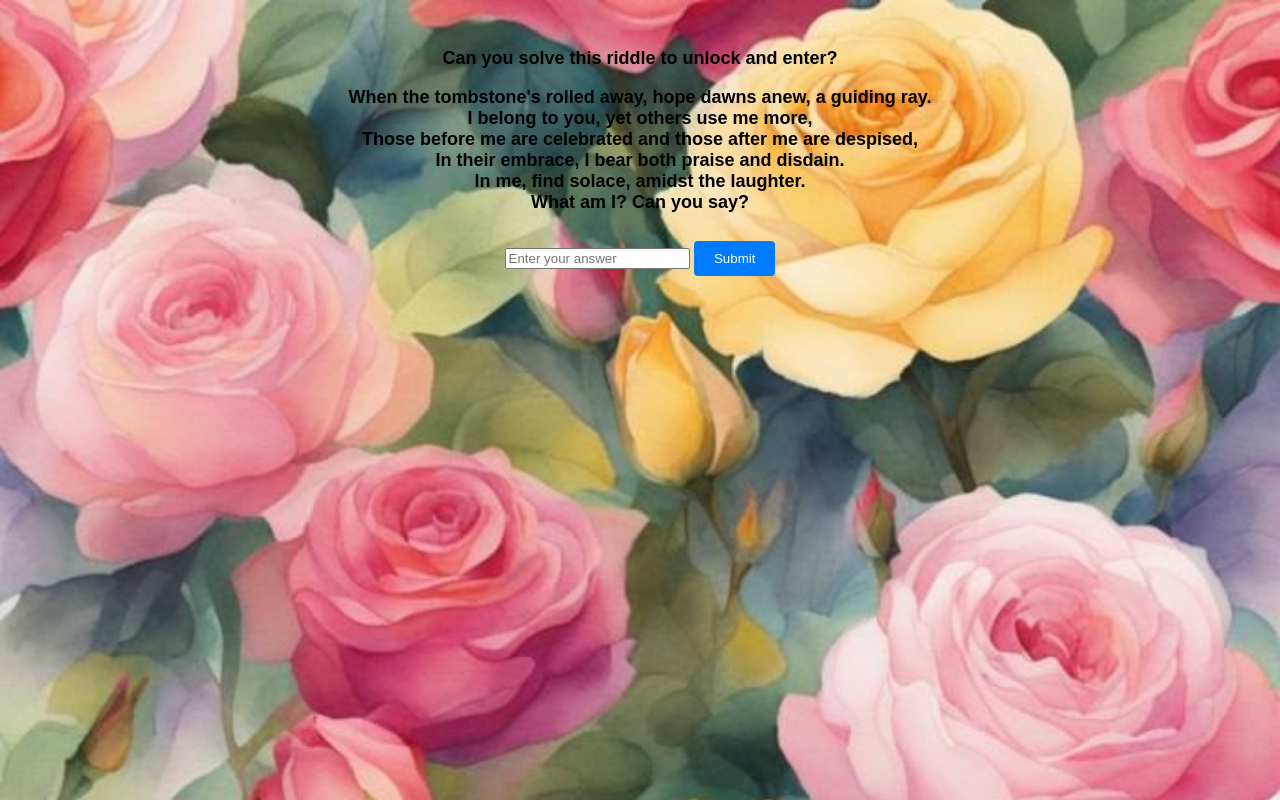
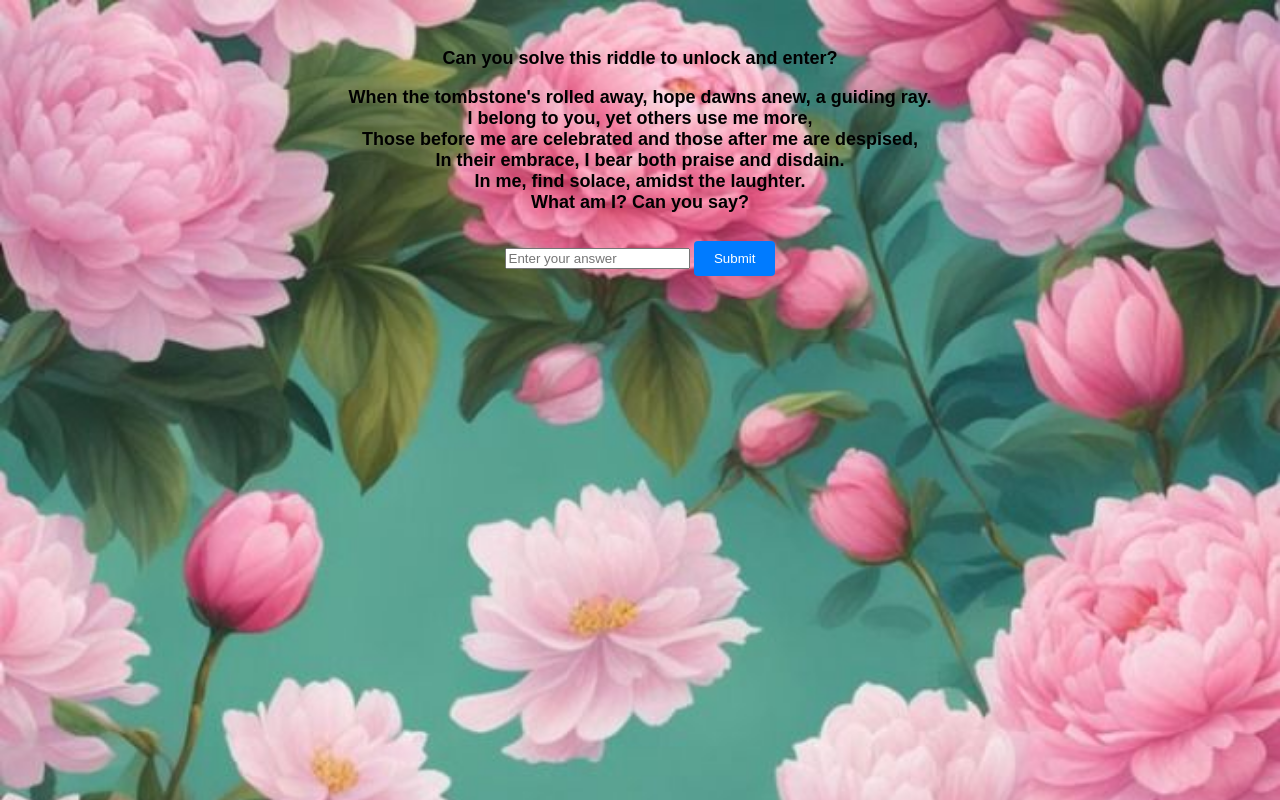
Before and after one commit to Atemmanut2001/Prototype, a plain HTML site: page Nya.html in a window 1280 px wide. Drawn offline with Linux system fonts and the light colour scheme.

Commit message:
Add files via upload

```diff
--- a/Nya.html
+++ b/Nya.html
@@ -8,7 +8,7 @@
     <style>
         /* Additional styles for Nya.html background */
         body {
-            background: url('Waterflower.jpeg') repeat;
+            background: url('Pinkbush.jpeg') repeat;
             background-size: cover; /* Ensure the background covers the entire screen */
             background-attachment: fixed; /* Fix the background to maintain its position during scrolling */
             color: #000; /* Set text color to black for better visibility */
```
